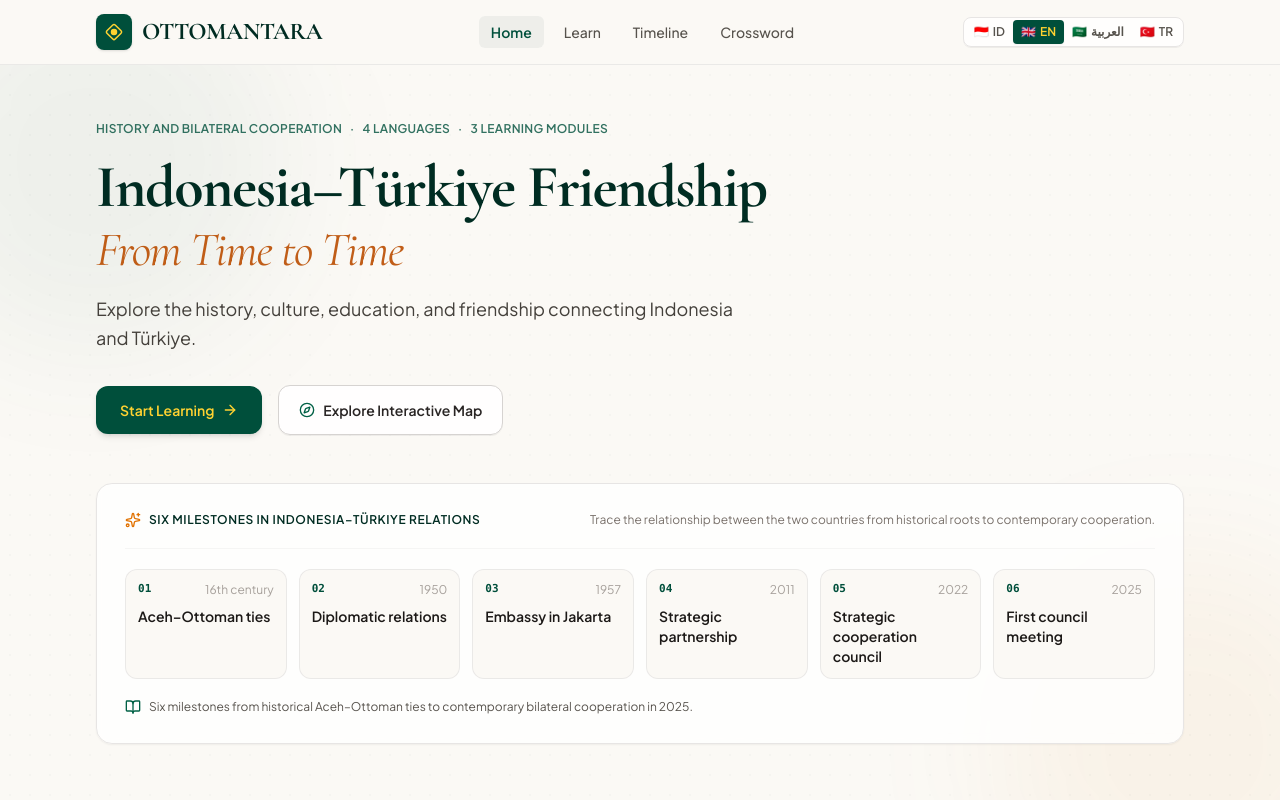
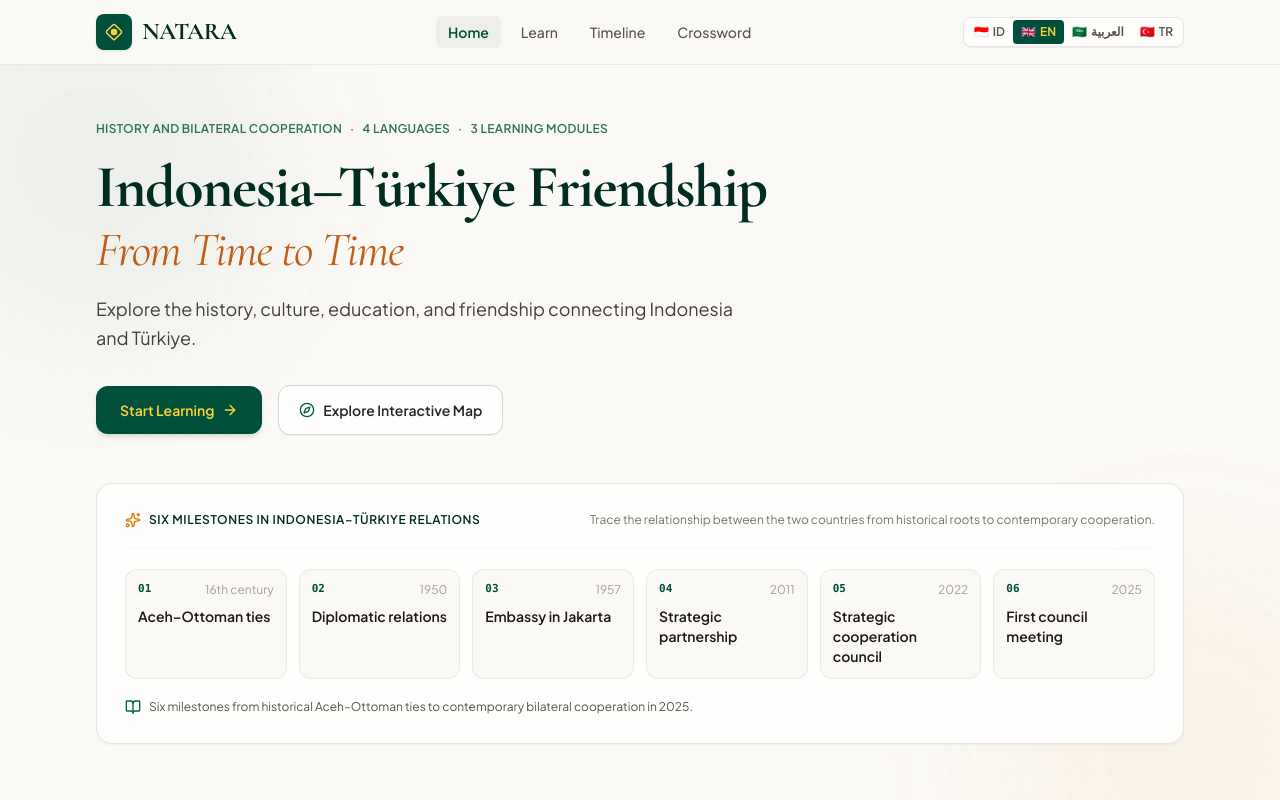
Before and after one commit to sultan-ep/natara, a React (Vite) app: page / in a window 1280 px wide. Shown: the top 800 px of the page. Built offline with nearby package versions, Linux system fonts and the light colour scheme.

Commit message:
Ubah OTTOMANTARA jadi NATARA

```diff
--- a/src/data/translations.ts
+++ b/src/data/translations.ts
@@ -111,7 +111,7 @@ export interface TranslationStrings {
 
 export const translations: Record<Language, TranslationStrings> = {
   id: {
-    brandName: 'OTTOMANTARA',
+    brandName: 'NATARA',
     tagline: 'Sejarah, Pendidikan, dan Kerja Sama Bilateral',
     siteDescription: 'Media pembelajaran interaktif tentang sejarah persahabatan Indonesia dan Türkiye dari masa ke masa.',
     nav: {
@@ -211,16 +211,16 @@ export const translations: Record<Language, TranslationStrings> = {
       material3Sources: 'Sumber Materi 3: Budaya, Masyarakat, dan Keislaman',
     },
     footer: {
-      aboutTitle: 'OTTOMANTARA',
+      aboutTitle: 'NATARA',
       aboutDesc: 'Pelajari sejarah bersama, pertukaran pendidikan, dialog budaya, dan kerja sama yang terus berkembang antara Indonesia dan Türkiye.',
       quickLinks: 'Tautan Cepat',
       legalNote: 'Media pembelajaran interaktif terbuka untuk pelajar SMA dan peminat sejarah.',
-      copyright: '© 2026 OTTOMANTARA. Media edukasi tentang sejarah dan kerja sama bilateral.',
+      copyright: '© 2026 NATARA. Media edukasi tentang sejarah dan kerja sama bilateral.',
     },
   },
 
   en: {
-    brandName: 'OTTOMANTARA',
+    brandName: 'NATARA',
     tagline: 'History, Education, and Bilateral Cooperation',
     siteDescription: 'An interactive learning resource about Indonesia–Türkiye friendship from time to time.',
     nav: {
@@ -320,16 +320,16 @@ export const translations: Record<Language, TranslationStrings> = {
       material3Sources: 'Sources for Module 3: Culture, Society, and Religious Cooperation',
     },
     footer: {
-      aboutTitle: 'OTTOMANTARA',
+      aboutTitle: 'NATARA',
       aboutDesc: 'Learn about the shared history, educational exchange, cultural dialogue, and growing cooperation between Indonesia and Türkiye.',
       quickLinks: 'Quick Links',
       legalNote: 'An interactive historical learning resource for students and inquisitive minds.',
-      copyright: '© 2026 OTTOMANTARA. An educational resource on bilateral history and cooperation.',
+      copyright: '© 2026 NATARA. An educational resource on bilateral history and cooperation.',
     },
   },
 
   ar: {
-    brandName: 'العثمانتارا',
+    brandName: 'ناتارا',
     tagline: 'التاريخ والتعليم والتعاون الثنائي',
     siteDescription: 'مورد تعليمي تفاعلي عن العلاقات الإندونيسية التركية والدبلوماسية والتعليم والثقافة والتعاون الثنائي.',
     nav: {
@@ -429,16 +429,16 @@ export const translations: Record<Language, TranslationStrings> = {
       material3Sources: 'مصادر الوحدة الثالثة: الثقافة والمجتمع والتعاون الديني',
     },
     footer: {
-      aboutTitle: 'العثمانتارا',
+      aboutTitle: 'ناتارا',
       aboutDesc: 'تعرّف على التاريخ المشترك والتبادل التعليمي والحوار الثقافي وتنامي التعاون بين إندونيسيا وتركيا.',
       quickLinks: 'روابط سريعة',
       legalNote: 'منصة تعليمية مفتوحة لطلاب المرحلة الثانوية والمهتمين بالتاريخ.',
-      copyright: '© 2026 العثمانتارا. مورد تعليمي حول التاريخ والتعاون الثنائي.',
+      copyright: '© 2026 ناتارا. مورد تعليمي حول التاريخ والتعاون الثنائي.',
     },
   },
 
   tr: {
-    brandName: 'OTTOMANTARA',
+    brandName: 'NATARA',
     tagline: 'Tarih, Eğitim ve İkili İş Birliği',
     siteDescription: 'Endonezya–Türkiye ilişkileri, diplomasi, eğitim, kültür ve ikili iş birliği hakkında etkileşimli bir öğrenme kaynağı.',
     nav: {
@@ -538,11 +538,11 @@ export const translations: Record<Language, TranslationStrings> = {
       material3Sources: '3. Bölüm Kaynakları: Kültür, Toplum ve Dinî İş Birliği',
     },
     footer: {
-      aboutTitle: 'OTTOMANTARA',
+      aboutTitle: 'NATARA',
       aboutDesc: 'Endonezya ve Türkiye arasındaki ortak tarihi, eğitim değişimini, kültürel diyaloğu ve gelişen iş birliğini keşfedin.',
       quickLinks: 'Hızlı Bağlantılar',
       legalNote: 'Lise öğrencileri ve tarih meraklıları için açık, etkileşimli eğitim kaynağı.',
-      copyright: '© 2026 OTTOMANTARA. İkili tarih ve iş birliği üzerine eğitim kaynağı.',
+      copyright: '© 2026 NATARA. İkili tarih ve iş birliği üzerine eğitim kaynağı.',
     },
   },
 };
```
